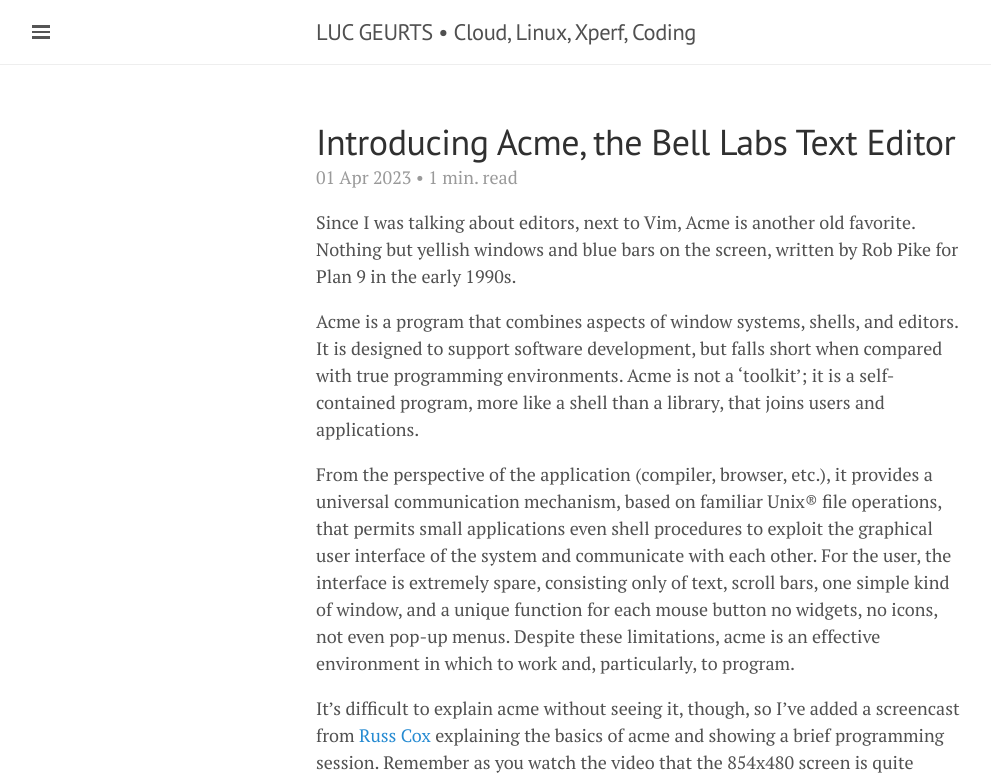
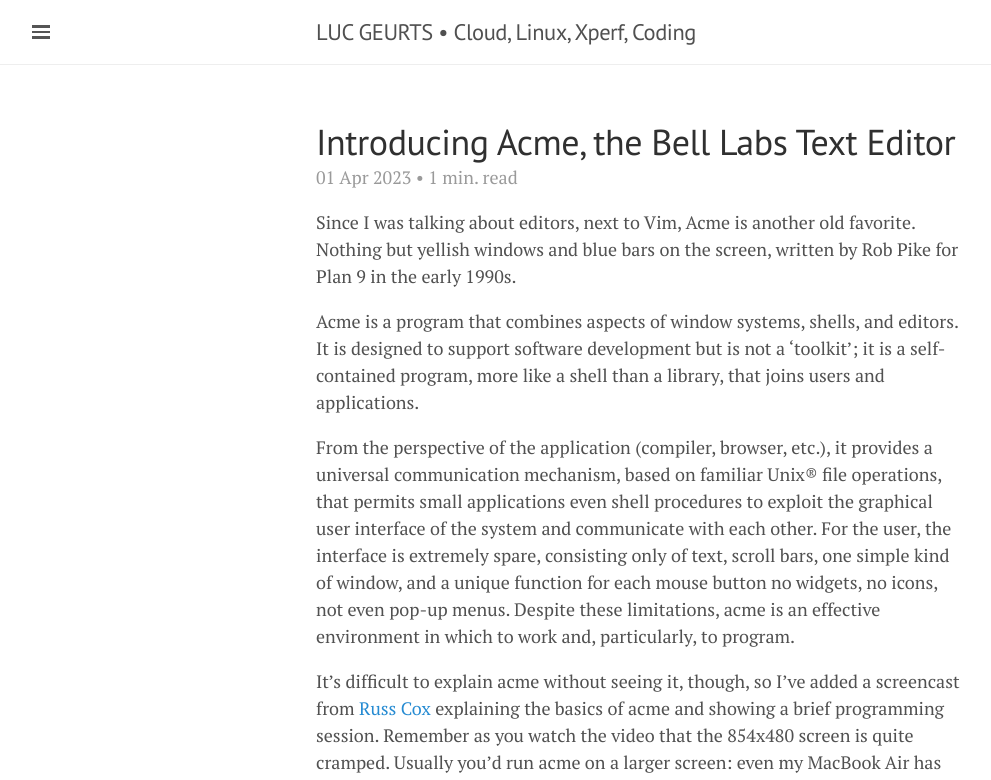
Before and after one commit to lgeurts/lgeurts.github.io, a Jekyll site: the page built from _posts/2023-04-01-introducing-acme.md, in a window 1280 px wide. Shown: the top 780 px of the page, without its empty margins (0-991 px from the left). Built offline with Jekyll 4.4.1, drawn with Linux system fonts in a browser that asks for light colours; nearby versions of some CDN libraries; comment, search, counter and statistics services are not loaded.

Commit message:
Update 2023-04-01-introducing-acme.md

```diff
--- a/_posts/2023-04-01-introducing-acme.md
+++ b/_posts/2023-04-01-introducing-acme.md
@@ -9,7 +9,7 @@
 
 Since I was talking about editors, next to Vim, Acme is another old favorite. Nothing but yellish windows and blue bars on the screen, written by Rob Pike for Plan 9 in the early 1990s.
 
-Acme is a program that combines aspects of window systems, shells, and editors. It is designed to support software development, but falls short when compared with true programming environments. Acme is not a ‘toolkit’; it is a self-contained program, more like a shell than a library, that joins users and applications.
+Acme is a program that combines aspects of window systems, shells, and editors. It is designed to support software development but is not a ‘toolkit’; it is a self-contained program, more like a shell than a library, that joins users and applications.
 
 From the perspective of the application (compiler, browser, etc.), it provides a universal communication mechanism, based on familiar Unix® file operations, that permits small applications even shell procedures to exploit the graphical user interface of the system and communicate with each other. For the user, the interface is extremely spare, consisting only of text, scroll bars, one simple kind of window, and a unique function for each mouse button no widgets, no icons, not even pop-up menus. Despite these limitations, acme is an effective environment in which to work and, particularly, to program.
 
```
